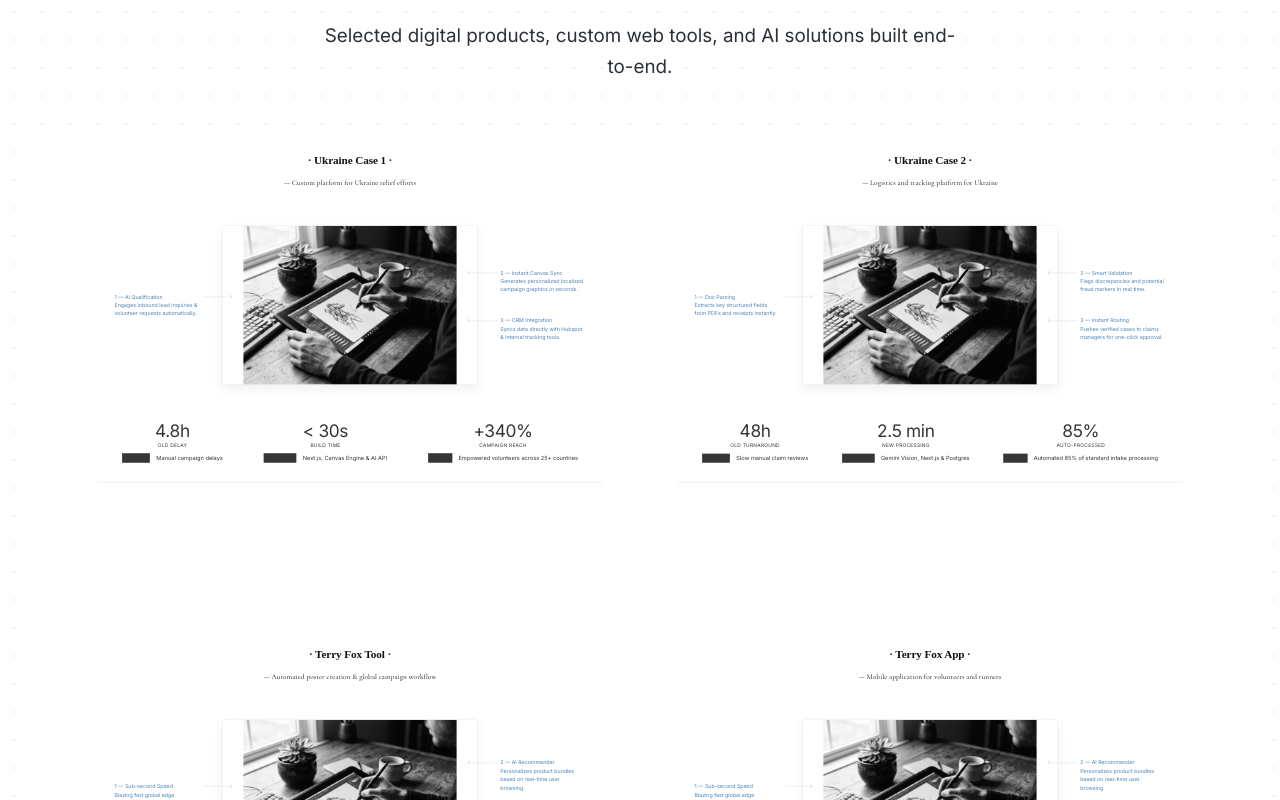
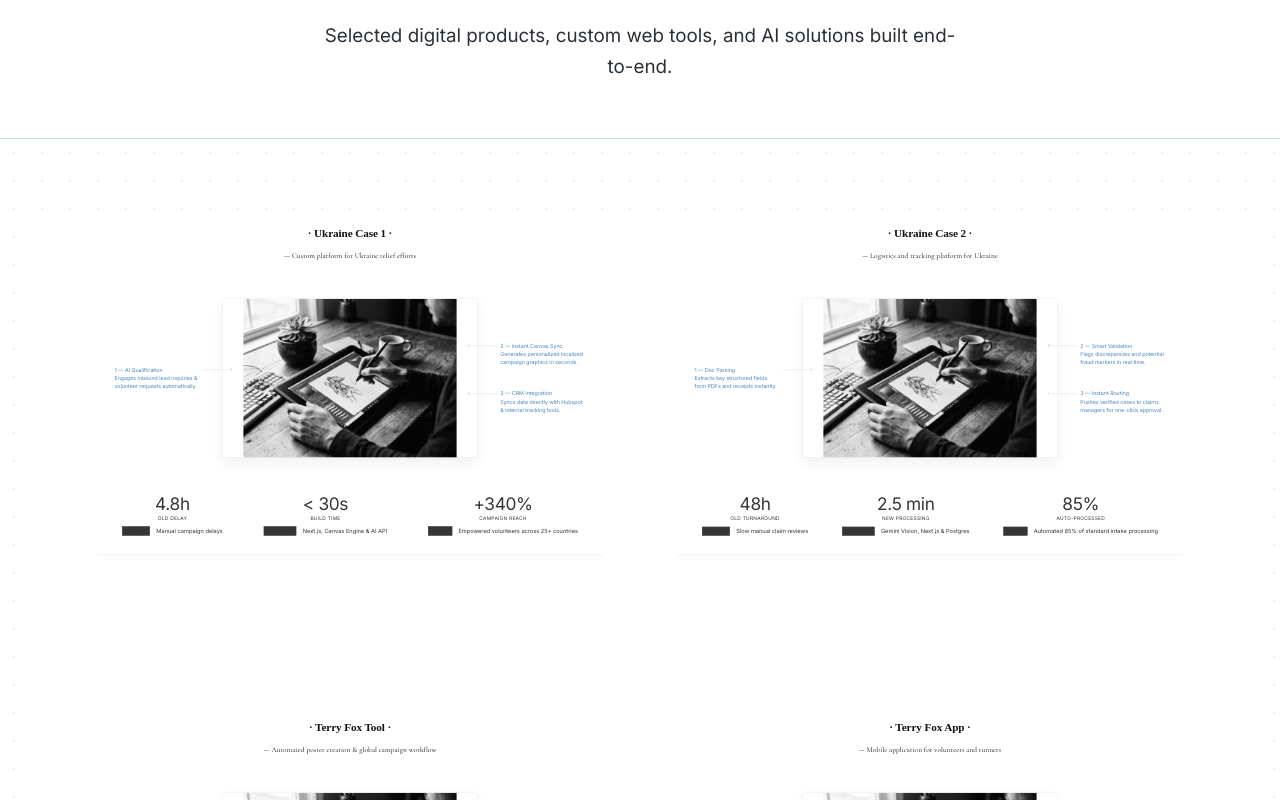
Before and after one commit to Irene2828/porfoliojuly, a Next.js app: page / in a window 1280 px wide. Shown: the part 2980-3780 px from the top of the page. Built offline with nearby package versions, Linux system fonts and the light colour scheme; no server answers; the database is empty; a web font is replaced by a local one.

Commit message:
Start dot matrix frame under subline with top and bottom #c0d8fc borders for Featured Cases

```diff
--- a/src/app/page.tsx
+++ b/src/app/page.tsx
@@ -46,20 +46,8 @@ export default async function HomePage() {
           opacity: 0.6
         }} />
 
-        {/* Cases Section Header with Dot Matrix Pattern Background */}
-        <section
-          id="cases-section"
-          style={{
-            backgroundColor: '#ffffff',
-            backgroundImage: 'radial-gradient(circle, rgba(0, 0, 0, 0.065) 1.25px, transparent 1.25px)',
-            backgroundSize: '28px 28px',
-            width: '100vw',
-            marginLeft: 'calc(-50vw + 50%)',
-            marginRight: 'calc(-50vw + 50%)',
-            padding: '3rem 0 4rem 0',
-            marginBottom: '4rem'
-          }}
-        >
+        {/* Cases Section Header (Clean Background) */}
+        <section id="cases-section" style={{ padding: '3rem 0 0 0', backgroundColor: '#ffffff' }}>
           <div className="container" style={{ textAlign: 'center', marginBottom: '3.5rem' }}>
             <h2 style={{
               fontFamily: "'Times New Roman', Times, Georgia, serif",
@@ -87,8 +75,24 @@ export default async function HomePage() {
             </p>
           </div>
 
-          <div className="container" style={{ maxWidth: '1280px', margin: '0 auto', padding: '0 1.5rem' }}>
-            <ProjectsV2 initialProjects={publishedProjects as any} />
+          {/* Frame starting under subline with dot matrix pattern & subtle top/bottom borders */}
+          <div
+            style={{
+              backgroundColor: '#ffffff',
+              backgroundImage: 'radial-gradient(circle, rgba(0, 0, 0, 0.065) 1.25px, transparent 1.25px)',
+              backgroundSize: '28px 28px',
+              borderTop: '1px solid #c0d8fc',
+              borderBottom: '1px solid #c0d8fc',
+              width: '100vw',
+              marginLeft: 'calc(-50vw + 50%)',
+              marginRight: 'calc(-50vw + 50%)',
+              padding: '4.5rem 0',
+              marginBottom: '4rem'
+            }}
+          >
+            <div className="container" style={{ maxWidth: '1280px', margin: '0 auto', padding: '0 1.5rem' }}>
+              <ProjectsV2 initialProjects={publishedProjects as any} />
+            </div>
           </div>
         </section>
 
```
